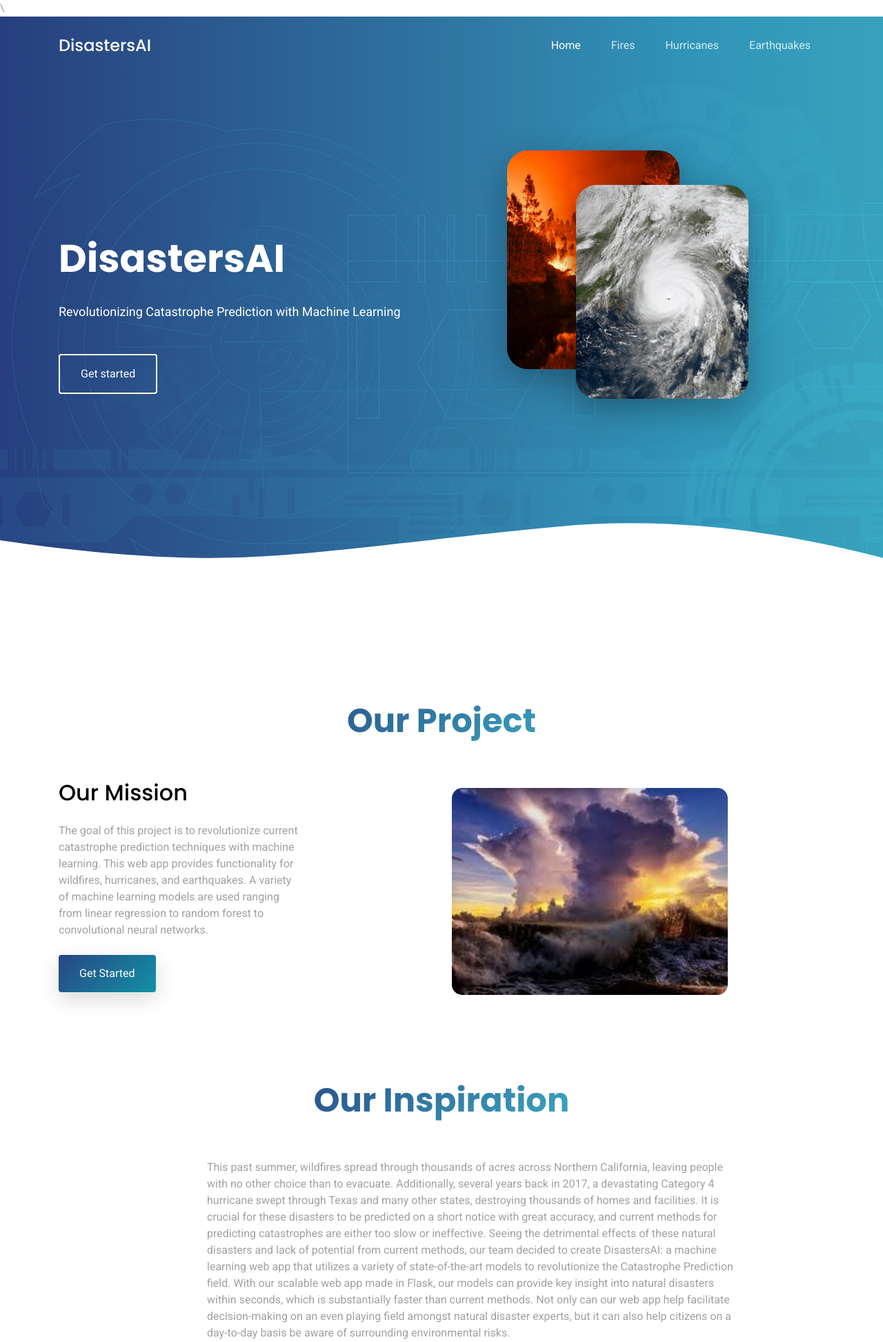
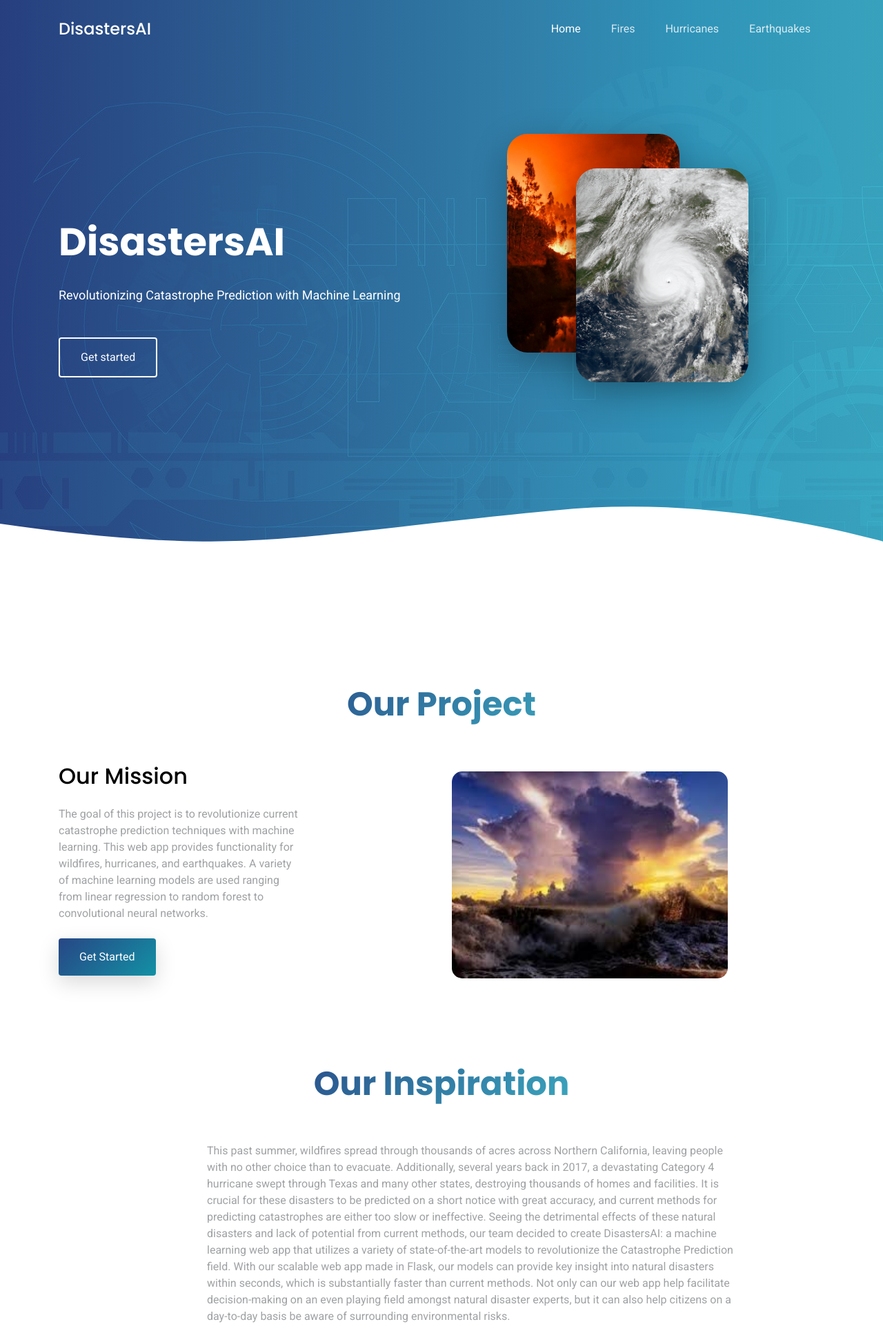
Before and after one commit to TeamDeltaHacks/DisastersAI, a Flask app: page / in a window 1280 px wide; the page is wider, and only the part inside the window is pictured. Shown: the top 1945 px of that part at 69% size. Run offline with Flask 2, Linux system fonts and the light colour scheme; parts of the project's set-up code (start-up, migrations or seed data) failed here and were passed over; some libraries are stand-ins or nearby versions.

Commit message:
Update index.html

```diff
--- a/templates/index.html
+++ b/templates/index.html
@@ -6,7 +6,8 @@
   <meta content="width=device-width, initial-scale=1.0" name="viewport">
 
   <title>DisastersAI</title>
-  <link rel="icon" href="./static/assets/img/disasterAI-icon.png" type="image/icon type">
+  <link rel="icon" href="./static/assets/img/disasterAI-icon.png" type="image/png">
+  <link rel="apple-touch-icon" href="./static/assets/img/disasterAI-icon.png" type="image/png">
   <meta content="" name="description">
   <meta content="" name="keywords">
 
@@ -23,7 +24,7 @@
   <link rel="stylesheet" href="https://cdnjs.cloudflare.com/ajax/libs/font-awesome/5.15.2/css/all.min.css" integrity="sha512-HK5fgLBL+xu6dm/Ii3z4xhlSUyZgTT9tuc/hSrtw6uzJOvgRr2a9jyxxT1ely+B+xFAmJKVSTbpM/CuL7qxO8w==" crossorigin="anonymous" />
 
   <!-- Template Main CSS File -->
-  <link href="./static/assets/css/style.css?v=2" rel="stylesheet">
+  <link href="./static/assets/css/style.css?v=6" rel="stylesheet">
 
   <!-- =======================================================
   * Template Name: SoftLand - v2.2.0
@@ -33,7 +34,7 @@
   ======================================================== -->
 </head>
 
-<body>\
+<body>
 
   <!-- ======= Mobile Menu ======= -->
   <div class="site-mobile-menu site-navbar-target">
```
